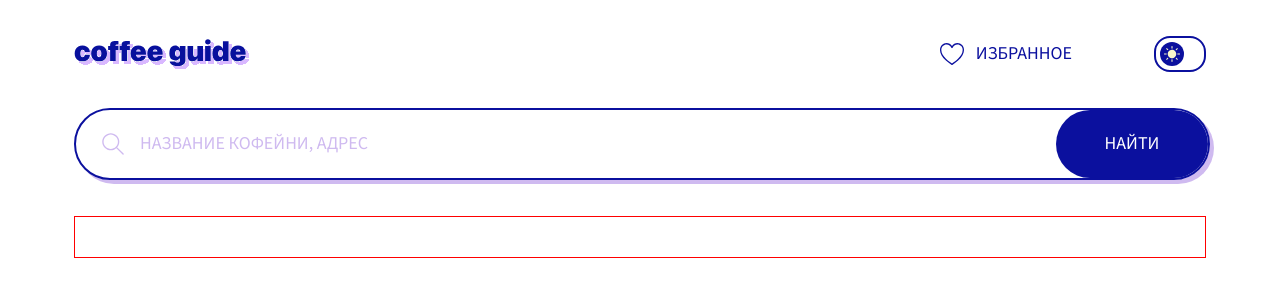
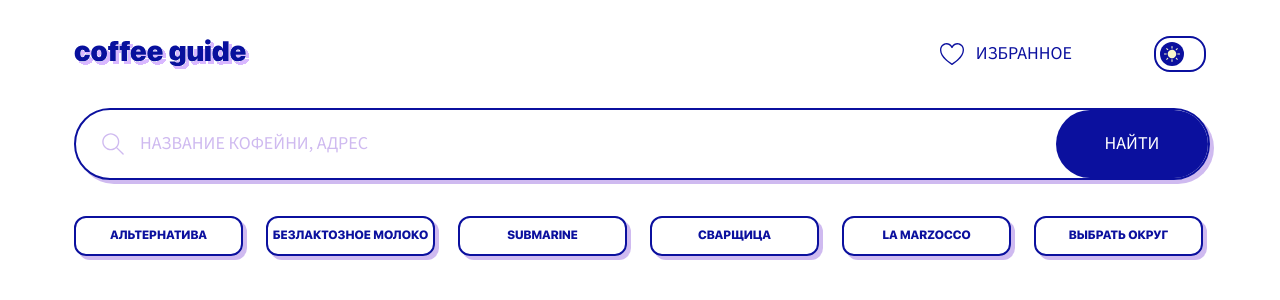
Before and after one commit to py-Coffee-Guide/coffee-guide-frontend, a React (Vite) app: page / in a window 1280 px wide. Shown: the top 300 px of the page. Built offline with nearby package versions, Linux system fonts and the light colour scheme.

Commit message:
add new tag section

```diff
--- a/src/assets/ui-kit/Button/Button.module.scss
+++ b/src/assets/ui-kit/Button/Button.module.scss
@@ -15,6 +15,7 @@
 	background-color: transparent;
 	border: 0;
 	padding: 0;
+	text-transform: uppercase;
 	cursor: pointer;
 	display: block;
 }
--- a/src/components/TagSection/TagSection.jsx
+++ b/src/components/TagSection/TagSection.jsx
@@ -1,9 +1,18 @@
 import styles from './TagSection.module.scss';
+import { BASE_TAGS } from '../../utils/constants';
+
+import Button from '../../assets/ui-kit/Button/Button';
 
 function TagSection() {
 	return (
 		<section className={styles.tags}>
-			<div />
+			<ul>
+				{BASE_TAGS.map(tag => (
+					<li key={tag}>
+						<Button text={tag} />
+					</li>
+				))}
+			</ul>
 		</section>
 	);
 }
--- a/src/components/TagSection/TagSection.module.scss
+++ b/src/components/TagSection/TagSection.module.scss
@@ -1,6 +1,20 @@
 .tags {
 	margin: 36px auto 0;
-	border: 1px solid red;
 	max-width: 1132px;
 	min-height: 40px;
+	ul {
+		display: flex;
+		flex-direction: row;
+		padding: 0;
+		margin: 0 auto;
+		li {
+			cursor: pointer;
+			text-decoration: none;
+			list-style: none;
+			margin-right: 23px;
+			&:last-of-type {
+				margin-right: 0;
+			}
+		}
+	}
 }
--- a/src/utils/constants.jsx
+++ b/src/utils/constants.jsx
@@ -1 +1,8 @@
-export const BASE_TAGS = ['Wi-Fi', 'Открытой сейчас', 'Кофе с собой', 'Завтрак', 'Расчет по карте'];
+export const BASE_TAGS = [
+	'альтернатива',
+	'безлактозное молоко',
+	'submarine',
+	'сварщица',
+	'la marzocco',
+	'выбрать округ',
+];
```
Also changed, not shown: src/assets/images/location.svg (added).
